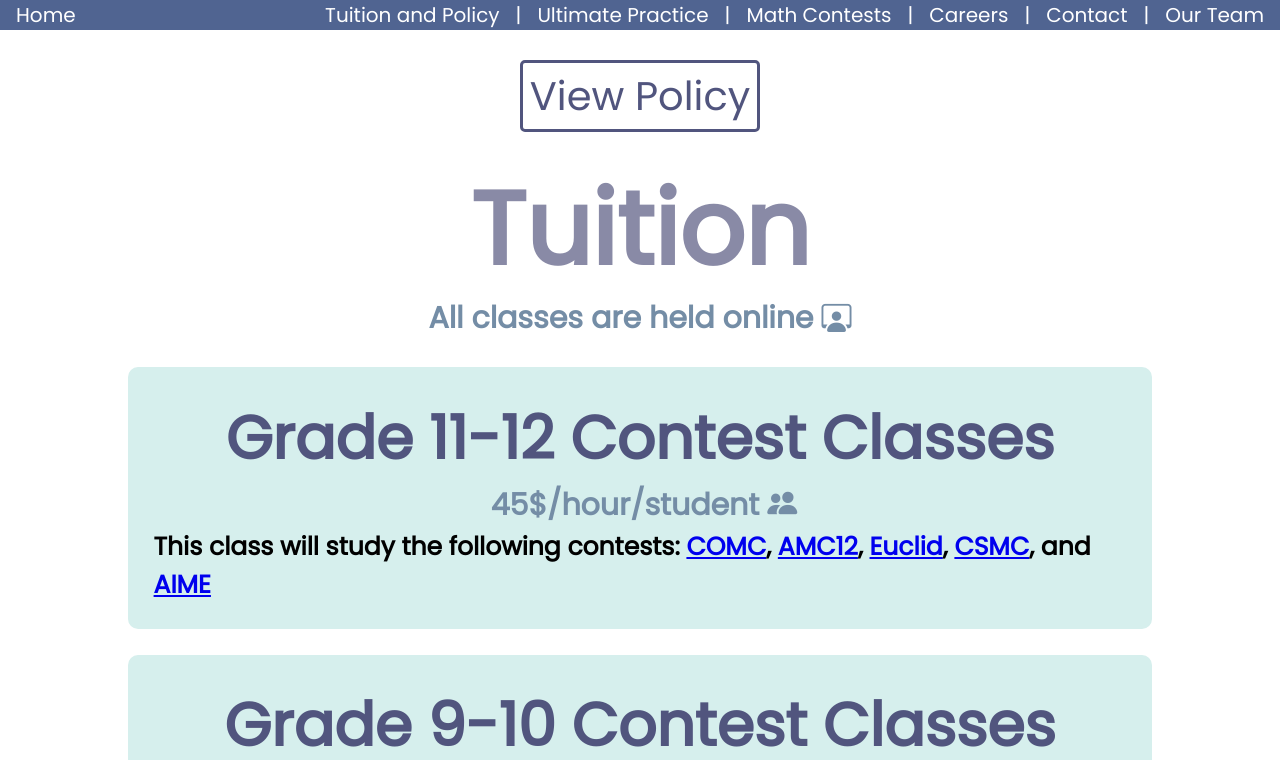
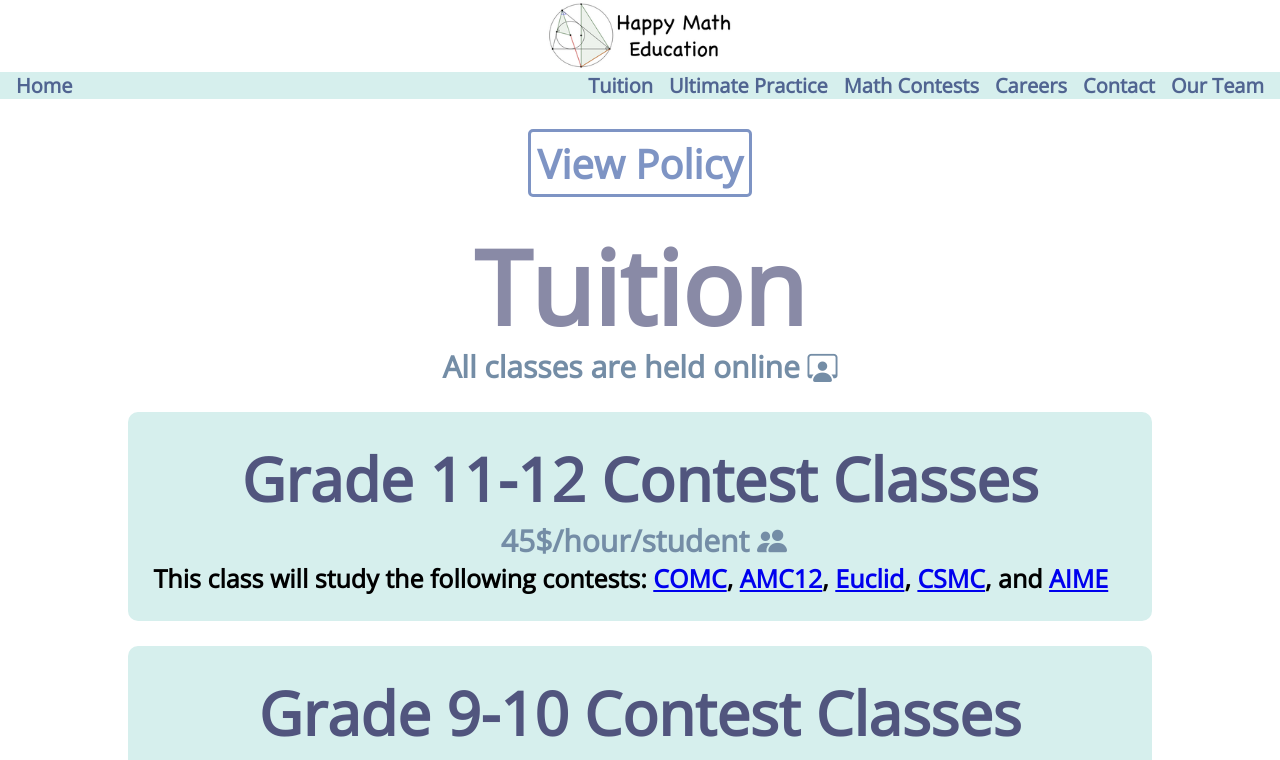
Before and after one commit to happymatheducation/happymatheducation.com, a React (Create React App) app: page /happy-math-education/tuition in a window 1280 px wide. Shown: the top 760 px of the page. Built offline with nearby package versions, Linux system fonts and the light colour scheme.

Commit message:
update styles/new font

```diff
--- a/src/NavBar.js
+++ b/src/NavBar.js
@@ -1,10 +1,13 @@
 
-import logo from './logo/favicon.ico';
+import logo from './logo.png';
 import { Link, useMatch, useResolvedPath } from 'react-router-dom'
 
 const NavBar = () => {
 
     return(
+    <>
+    <img src = {logo} className = 'center' style = {{width: 'max(15vw, 150px)'}}></img>
+
     <nav>
 
         <ul>
@@ -15,31 +18,27 @@ const NavBar = () => {
 
         <ul>
           <li>
-              <CustomLink to = './happy-math-education/tuition'>Tuition and Policy</CustomLink>
+              <CustomLink to = './happy-math-education/tuition'>Tuition</CustomLink>
           </li>
-          <p className = 'navspacer'>{' | '}</p>
           <li>
               <CustomLink to = './happy-math-education/practice'>Ultimate Practice</CustomLink>
           </li>
-          <p className = 'navspacer'>{' | '}</p>
           <li>
               <CustomLink to = './happy-math-education/contests'>Math Contests</CustomLink>
           </li>
-          <p className = 'navspacer'>{' | '}</p>
           <li>
               <CustomLink to = './happy-math-education/careers'>Careers</CustomLink>
           </li>
-          <p className = 'navspacer'>{' | '}</p>
           <li>
               <CustomLink to = './happy-math-education/contact'>Contact</CustomLink>
           </li>
-          <p className = 'navspacer'>{' | '}</p>
           <li>
               <CustomLink to = './happy-math-education/team'>Our Team</CustomLink>
           </li>
         </ul>
 
     </nav>
+    </>
     )
   }
 
--- a/src/index.js
+++ b/src/index.js
@@ -1,6 +1,6 @@
 import React from 'react';
 import ReactDOM from 'react-dom/client';
-import './index.css';
+import './styles.css';
 import App from './App';
 import 'bootstrap-icons/font/bootstrap-icons.css';
 import reportWebVitals from './reportWebVitals';
--- a/src/pages/Home.js
+++ b/src/pages/Home.js
@@ -12,7 +12,7 @@ const Home = () => {
   return (
     <>
     <div style = {{position: 'relative', textAlign: 'center'}}>
-      <img src = {background2} alt = 'background' style = {{ buserSelect: 'none', WebkitUserSelect: 'none', border: '0px solid #51557E', borderRadius: '0px', width: '100%', display: 'block', marginLeft: 'auto', marginTop: '-10px', marginRight: 'auto'}}></img>
+      <img src = {background2} alt = 'background' style = {{ buserSelect: 'none', WebkitUserSelect: 'none', border: '0px solid #7e94c4', borderRadius: '0px', width: '100%', display: 'block', marginLeft: 'auto', marginTop: '-10px', marginRight: 'auto'}}></img>
       <div class='centered' style = {{textAlign: 'center'}}>
         <h1 style = {{animationName: 'fadeIn', animationDuration: '3s', marginTop: '10%', color: '#fff', whiteSpace: 'nowrap', textAlign: 'center', fontSize: '8vw'}}>
           Happy Math Education
@@ -25,7 +25,7 @@ const Home = () => {
 
     <div className = 'container' style = {{}}>
       <div style = {{display: 'flex', justifyContent: 'space-between', marginTop: '-10px'}}>
-      <h1 style = {{ color: '#51557E', fontSize: '4vw', display: 'block', justifyContent: 'center'}}>Tuition</h1>
+      <h1 style = {{ color: '#7e94c4', fontSize: '4vw', display: 'block', justifyContent: 'center'}}>Tuition</h1>
       <button className = 'btn' style = {{height: '0%', fontSize: '2vw', marginTop: '1.5vw'}} onClick = {
         () => {
           navigate('/happy-math-education/tuition')
@@ -38,7 +38,7 @@ const Home = () => {
 
     <div className = 'container' style = {{}}>
       <div style = {{display: 'flex', justifyContent: 'space-between', marginTop: '-10px'}}>
-      <h1 style = {{color: '#51557E', fontSize: '4vw', display: 'block', justifyContent: 'center'}}>Careers</h1>
+      <h1 style = {{color: '#7e94c4', fontSize: '4vw', display: 'block', justifyContent: 'center'}}>Careers</h1>
       <button className = 'btn' style = {{height: '0%', fontSize: '2vw', marginTop: '1.5vw'}} onClick = {
         () => {
           navigate('/happy-math-education/careers')
@@ -52,7 +52,7 @@ const Home = () => {
 
     <div className = 'container' style = {{}}>
       <div style = {{display: 'flex', justifyContent: 'space-between', marginTop: '-10px'}}>
-      <h1 style = {{color: '#51557E', fontSize: '4vw', display: 'block', justifyContent: 'center'}}>Our Team</h1>
+      <h1 style = {{color: '#7e94c4', fontSize: '4vw', display: 'block', justifyContent: 'center'}}>Our Team</h1>
       <button className = 'btn' style = {{height: '0%', fontSize: '2vw', marginTop: '1.5vw'}} onClick = {
         () => {
           navigate('/happy-math-education/team')
--- a/src/index.css
+++ b/src/styles.css
@@ -1,9 +1,11 @@
-@import url('https://fonts.googleapis.com/css2?family=Poppins:wght@300;400&display=swap');
+@import url('https://fonts.googleapis.com/css2?family=Open+Sans:wght@300&display=swap');
 
 * {
   box-sizing: border-box;
   margin: 0;
   padding: 0;
+  font-family: 'Open Sans', sans-serif;
+  font-weight: bold;
 }
 
 @keyframes fadeIn {
@@ -171,12 +173,12 @@ body {
 .btn {
   /* display: inline-block; */
   background: #fff;
-  color: #51557E;
+  color: #7e94c4;
   /* border: steelblue; */
   padding: 0.25vw 0.5vw;
   margin: 0px;
   border-width: 3px;
-  border: #51557E;
+  border: #7e94c4;
   border-style: solid;
   border-radius: 5px;
   cursor: pointer;
@@ -191,48 +193,6 @@ body {
   /* transition: scale 0.3s; */
 }
 
-@media screen and (max-width: 1000px) {
-  .btnnavbar {
-    font-size: 15px !important;
-  }
-}
-
-.btnnavbar {
-    background: #fff;
-    color: #51557E;
-    padding: 0.25vw 0.5vw;
-    display: inline;
-    margin: 5px;
-    margin-right: 1vw;
-    border-width: 3px;
-    border: #fff;
-    border-style: solid;
-    user-select: none; /* supported by Chrome and Opera */
-    -webkit-user-select: none; /* Safari */
-    border-radius: 5px;
-    cursor: pointer;
-    text-decoration: none;
-    font-size: 1.5vw;
-    font-family: inherit;
-    float: left;
-    transition: color 0.3s;
-    transition: background 0.3s;
-}
-
-.topnav {
-  background-color: #333;
-  overflow: hidden;
-}
-
-.btnnavbar:hover {
-  background: #51557E;
-  color: #fff;
-}
-
-.btnnavbar:active {
-  transform: scale(0.9);
-}
-
 .btn:focus {
   outline: rgb(239, 239, 239);
 }
@@ -245,7 +205,7 @@ body {
 }
 
 .btn:hover {
-  background: #51557E;
+  background: #7e94c4;
   color: #fff;
 }
 
@@ -267,8 +227,8 @@ body {
 }
 
 nav {
-  background-color: #506491;
-  color: #fff;
+  background-color: #D6EFED;
+  color: #506491;
   display: flex;
   justify-content: space-between;
   gap: 2rem;
@@ -287,15 +247,15 @@ nav ul {
 }
 
 nav a, .navlink {
-  color: #fff;
+  color: #506491;
   font-size: max(1.5vw, 20px);
-  font-weight: normal;
+  font-weight: 600;
   text-decoration: none;
   transition: color 0.3s;
 }
 
 .navspacer {
-  color: #fff;
+  color: #506491;
   font-size: max(1.5vw, 20px);
   text-decoration: none;
 }
@@ -308,7 +268,7 @@ footer {
   margin-top: 50px;
   text-align: center;
   width: 100%;
-  background-color: #506491;
+  background-color: #7e94c4;
   display: flex;
   justify-content: space-between;
   bottom: 0;
```
